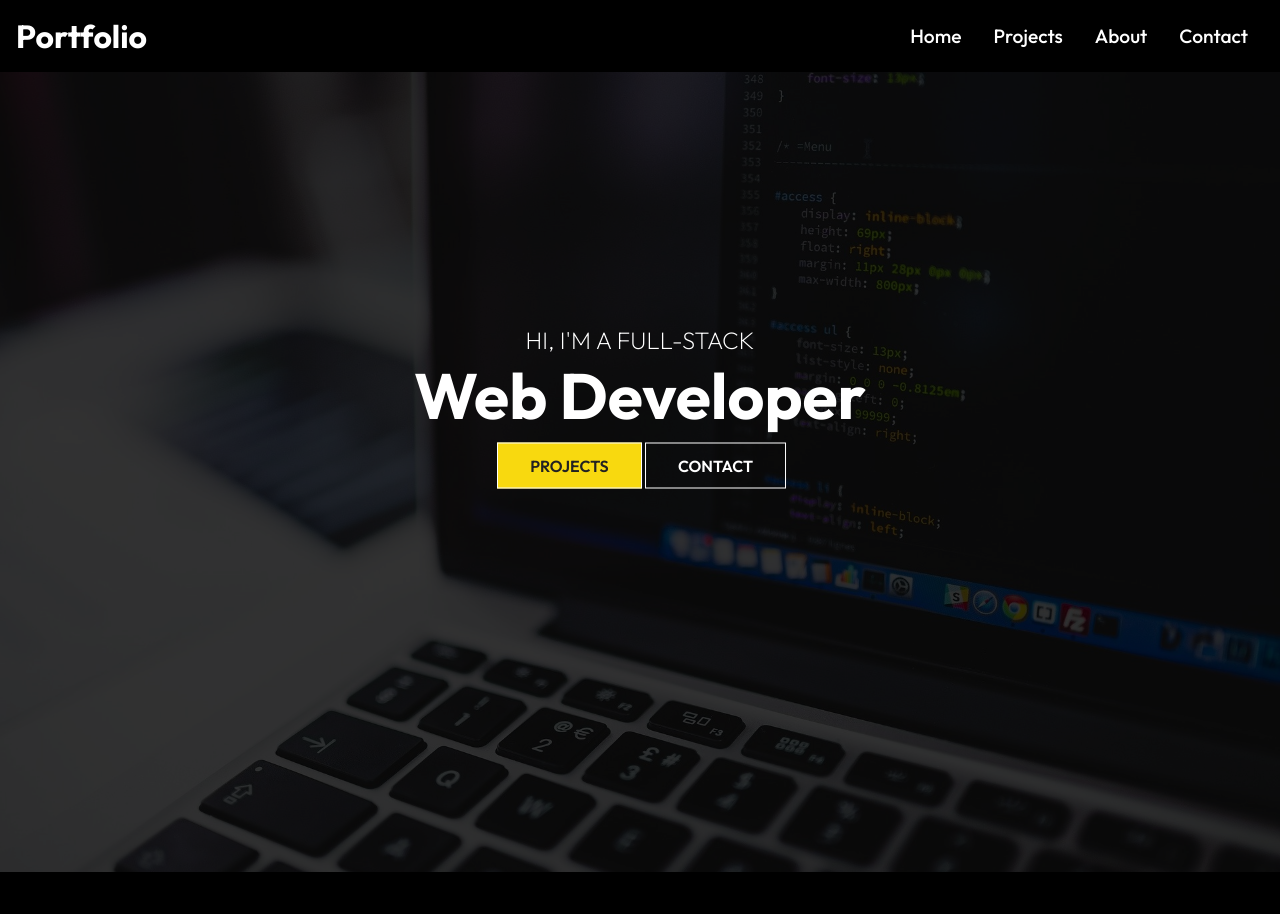
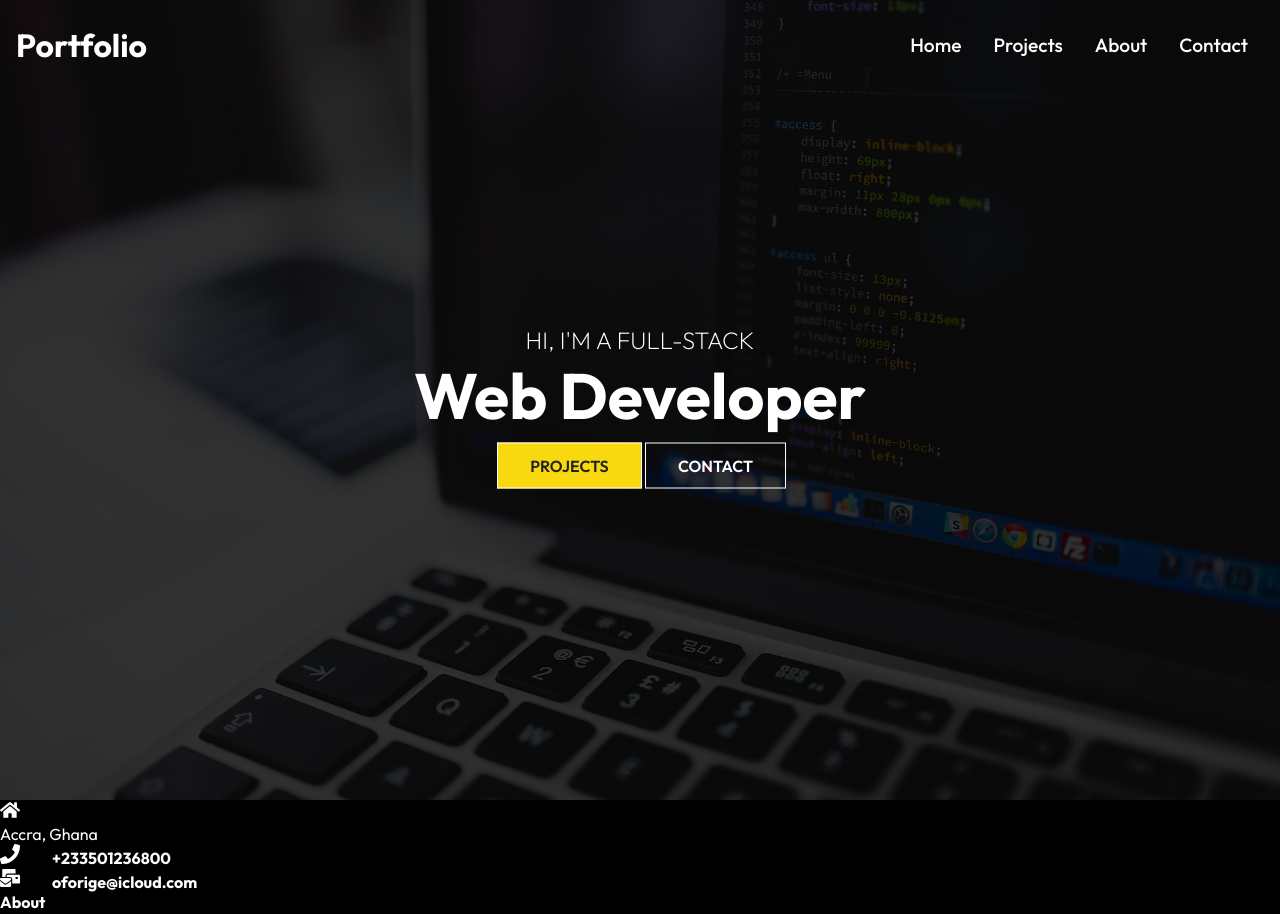
Before and after one commit to geraldofori/portfoliio, a React (Create React App) app: page / in a window 1280 px wide. Shown: the top 914 px of the page. Before the commit the page ends 876 px from the top, so only its background shows below. Built offline with nearby package versions, Linux system fonts and the light colour scheme.

Commit message:
finished working on the top bar component and started working on the footer

```diff
--- /dev/null
+++ b/src/components/Footer.js
@@ -0,0 +1,41 @@
+import "./Footer.css";
+
+import React from 'react';
+
+import { FaFacebook, FaHome, FaLinkedin, FaMailBulk, FaPhone, FaTwitter } from "react-icons/fa";
+
+
+const Footer = () => {
+  return (
+    <div className="footer">
+        <div className="footer-container">
+            <div className="left">
+                <div className="location">
+                    <FaHome size={20} style={{color:"#fff", marginRight: "2rem"}}/>
+                    <div>
+                        <p>Accra, Ghana</p>
+                    </div>
+                </div>
+                <div className="phone">
+                    <h4><FaPhone size={20} style={{color:"#fff", marginRight: "2rem"}}/>
+                    +233501236800</h4>
+                </div>
+                <div className="email">
+                    <h4><FaMailBulk size={20} style={{color:"#fff", marginRight: "2rem"}}/>
+                    oforige@icloud.com</h4>
+                </div>
+            </div>
+            <div className="right"></div>
+            <h4>About</h4>
+            <p>Hi there, I'm Gerald Ofori. A software engineer who speciliazes not only in frontend development but can work as a backend developer as well.</p>
+            <div className="socials">
+            <FaFacebook size={30} style={{color:"#fff", marginRight: "1rem"}}/>
+            <FaTwitter size={30} style={{color:"#fff", marginRight: "1rem"}}/>
+            <FaLinkedin size={30} style={{color:"#fff", marginRight: "1rem"}}/>
+            </div>
+        </div>
+    </div>
+  )
+}
+
+export default Footer
--- a/src/components/Topbar.css
+++ b/src/components/Topbar.css
@@ -3,6 +3,15 @@
     justify-content: space-between;
     align-items: center;
     padding: 1rem;
+    position: fixed;
+    width: 100%;
+    height: 90px;
+    z-index: 10;
+
+}
+.header-bg{
+    background-color: rgba(0,0,0,0.85);
+    transition: 0.5s;
 }
 .nav-menu{
     display: flex;
--- a/src/components/Topbar.js
+++ b/src/components/Topbar.js
@@ -10,8 +10,19 @@ const Topbar = () => {
     const [click, setClick] = useState(false);
     const handleClick = () => setClick(!click);
 
+    const [color, setColor] = useState(false);
+    const changeColor = () => {
+        if(window.scrollY >= 100){
+            setColor(true);
+        }else{
+            setColor(false);
+        }
+    };
+
+    window.addEventListener("scroll",changeColor);
+
   return (
-    <div className="header">
+    <div className={color? "header header-bg":"header"}>
         <Link to="/">
             <h1> Portfolio</h1>
         </Link>
--- a/src/routes/Home.js
+++ b/src/routes/Home.js
@@ -1,11 +1,14 @@
 import React from 'react'
 import Topbar from '../components/Topbar'
 import HeroImg from '../components/HeroImg'
+import Footer from '../components/Footer'
+
 const Home = () => {
   return (
     <div>
       <Topbar/>
       <HeroImg/>
+      <Footer/>
     </div>
   )
 }
```
Also changed, not shown: src/components/Footer.css (added).
